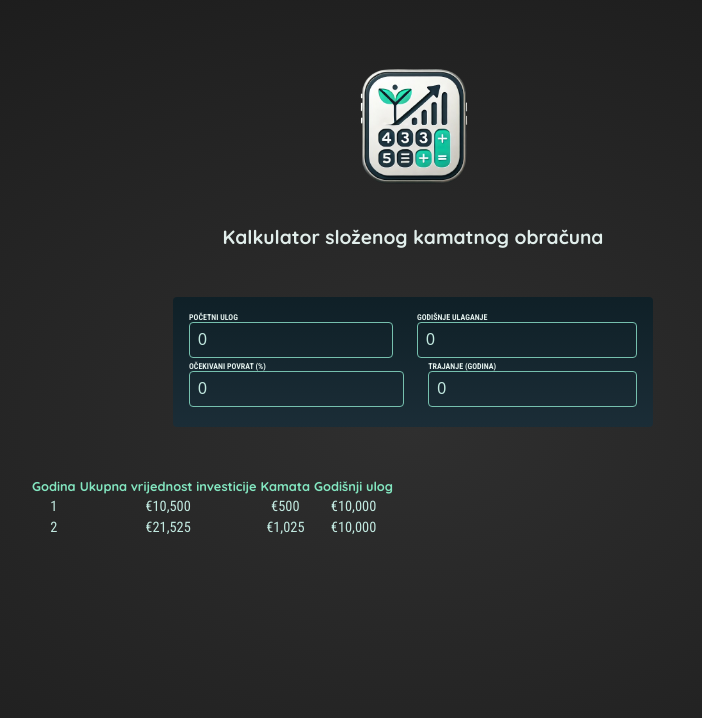
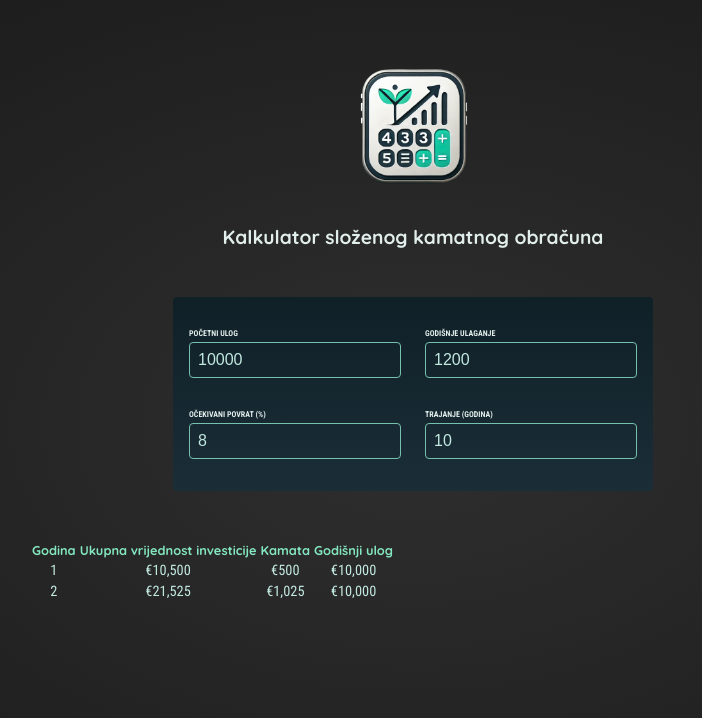
Before and after one commit to ibosnic00/investment-calculator, a React (Vite) app: page / in a window 1280 px wide. Shown: the top 718 px of the page, without its empty margins (227-929 px from the left). Built offline with nearby package versions, Linux system fonts and the light colour scheme.

Commit message:
Changed from 4 states to single state

```diff
--- a/src/App.jsx
+++ b/src/App.jsx
@@ -14,18 +14,19 @@ const ANNUAL_DATA_PRESET = [
 function App() {
   const [annualData, setAnnualData] = useState(ANNUAL_DATA_PRESET);
 
-  function handleInputChange(initialInvestment, annualInvestment, expectedReturn, duration) {
-    const calculatedAnnualData = calculateInvestmentResults(initialInvestment, annualInvestment, expectedReturn, duration);
+  function handleInputChange(userInput) {
+    const calculatedAnnualData = calculateInvestmentResults(userInput);
+    console.log(calculatedAnnualData);
     setAnnualData(calculatedAnnualData);
   }
 
   return (
-    <main>
+    <>
       <div>
         <InvestmentInputs onAnyInputChange={handleInputChange} />
       </div>
       <InvestmentResults annualData={annualData} />
-    </main>
+    </>
   )
 }
 
--- a/src/components/InputGroup.jsx
+++ b/src/components/InputGroup.jsx
@@ -2,10 +2,18 @@ export default function InputGroup({ inputs }) {
     return (
         <div className="input-group">
             {inputs.map((input, index) => (
-                <label key={index + input.inputName}>
-                    {input.inputName}
-                    <input type="number" value={input.inputValue} onChange={input.onInputChange} />
-                </label>
+                <p>
+                    <label
+                        key={index + input.inputName}>
+                        {input.inputName}
+                    </label>
+                    <input
+                        type="number"
+                        required
+                        value={input.inputValue}
+                        onChange={(event) => input.onInputChange(event.target.value)}
+                    />
+                </p>
             ))}
         </div>
     );
--- a/src/components/InvestmentInputs.jsx
+++ b/src/components/InvestmentInputs.jsx
@@ -2,43 +2,34 @@ import InputGroup from "./InputGroup";
 import { useState } from "react";
 
 export default function InvestmentInputs({ onAnyInputChange }) {
-    const [initialInvestment, changeInitialInvestment] = useState(0);
-    const [annualInvestment, changeAnnualInvestment] = useState(0);
-    const [expectedReturn, changeExpectedReturn] = useState(0);
-    const [duration, changeDuration] = useState(0);
+    const [userInput, setUserInput] = useState({
+        initialInvestment: 10000,
+        annualInvestment: 1200,
+        expectedReturn: 8,
+        duration: 10
+    });
+
+    function handleChange(inputIdentifier, newValue) {
+        setUserInput(prevUserInput => { return { ...prevUserInput, [inputIdentifier]: newValue }; });
+        onAnyInputChange(userInput);
+    }
 
     return (
-        <div id="user-input">
+        <section id="user-input">
             <InputGroup inputs={[
                 {
-                    inputName: "Početni ulog", inputValue: initialInvestment, onInputChange: (
-                        value => {
-                            changeInitialInvestment(value);
-                            onAnyInputChange(initialInvestment, annualInvestment, expectedReturn, duration);
-                        })
+                    inputName: "Početni ulog", inputValue: userInput.initialInvestment, onInputChange: (value) => handleChange('initialInvestment', value)
                 },
                 {
-                    inputName: "Godišnje ulaganje", inputValue: annualInvestment, onInputChange: (
-                        value => {
-                            changeAnnualInvestment(value);
-                            onAnyInputChange(initialInvestment, annualInvestment, expectedReturn, duration);
-                        })
+                    inputName: "Godišnje ulaganje", inputValue: userInput.annualInvestment, onInputChange: (value) => handleChange('annualInvestment', value)
                 }]} />
             <InputGroup inputs={[
                 {
-                    inputName: "Očekivani povrat (%)", inputValue: expectedReturn, onInputChange: (
-                        value => {
-                            changeExpectedReturn(value);
-                            onAnyInputChange(initialInvestment, annualInvestment, expectedReturn, duration);
-                        })
+                    inputName: "Očekivani povrat (%)", inputValue: userInput.expectedReturn, onInputChange: (value) => handleChange('expectedReturn', value)
                 },
                 {
-                    inputName: "Trajanje (godina)", inputValue: duration, onInputChange: (
-                        value => {
-                            changeDuration(value);
-                            onAnyInputChange(initialInvestment, annualInvestment, expectedReturn, duration);
-                        })
+                    inputName: "Trajanje (godina)", inputValue: userInput.duration, onInputChange: (value) => handleChange('duration', value)
                 }]} />
-        </div>
+        </section>
     );
 }
```
